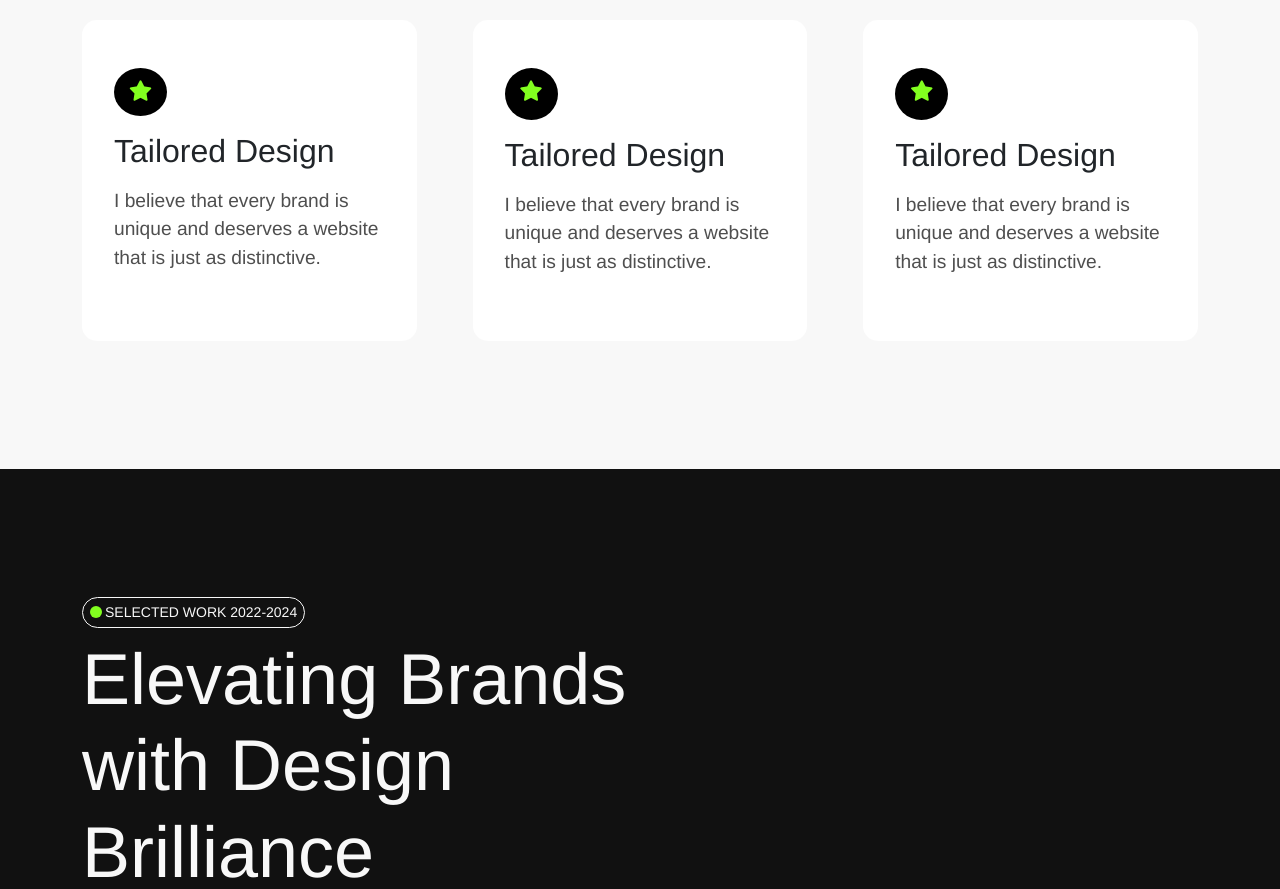
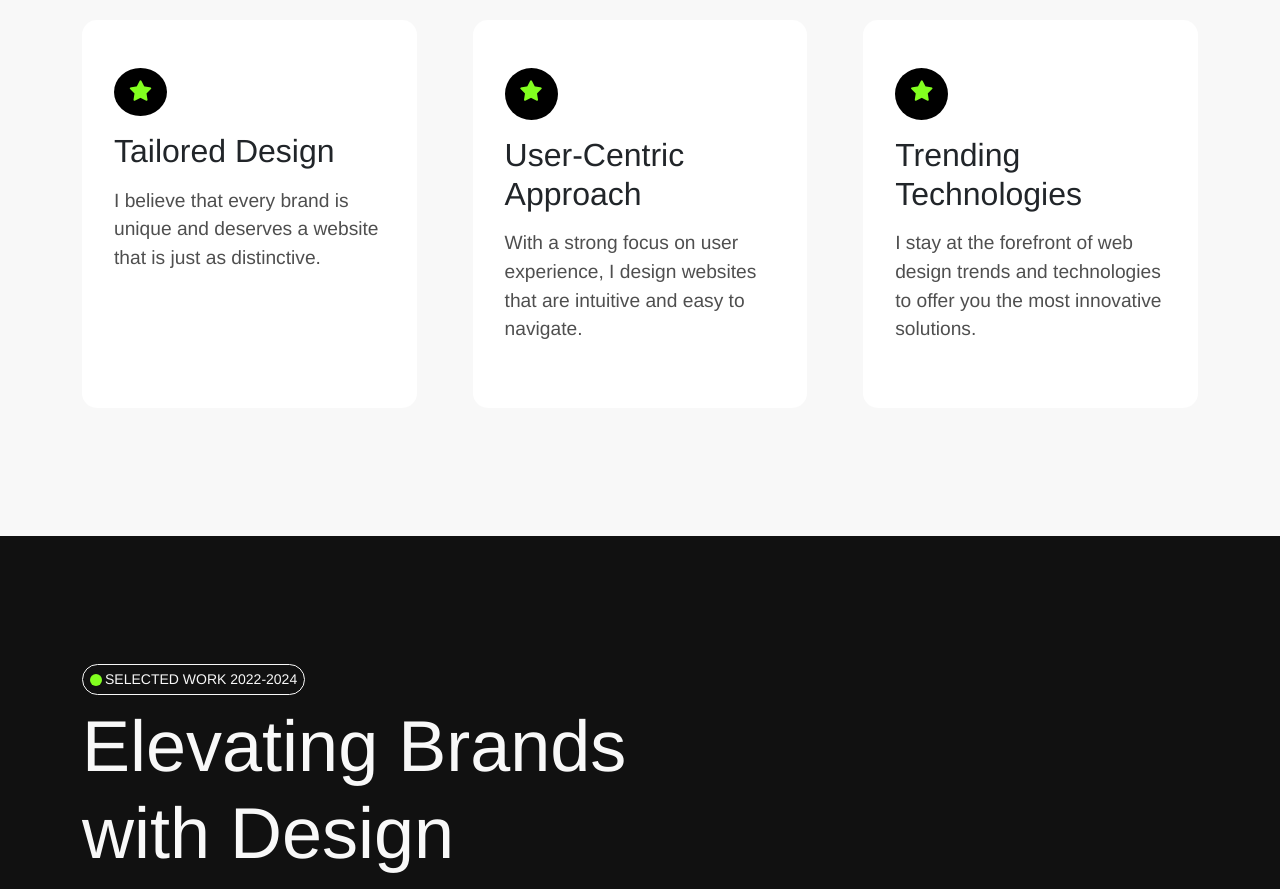
Before and after one commit to SheHab970/portfolio-project, an Angular app: page /home in a window 1280 px wide. Shown: the part 1320-2209 px from the top of the page. Built offline with nearby package versions, Linux system fonts and the light colour scheme.

Commit message:
update informations

```diff
--- a/src/app/modules/pages/home/home.html
+++ b/src/app/modules/pages/home/home.html
@@ -47,15 +47,15 @@
                         <div class="icon">
                             <i class="fa-solid fa-star"></i>
                         </div>
-                        <h2>Tailored Design</h2>
-                        <p>I believe that every brand is unique and deserves a website that is just as distinctive.</p>
+                        <h2>User-Centric Approach</h2>
+                        <p>With a strong focus on user experience, I design websites that are intuitive and easy to navigate.</p>
                     </div>
                     <div class="card">
                         <div class="icon">
                             <i class="fa-solid fa-star"></i>
                         </div>
-                        <h2>Tailored Design</h2>
-                        <p>I believe that every brand is unique and deserves a website that is just as distinctive.</p>
+                        <h2>Trending Technologies</h2>
+                        <p>I stay at the forefront of web design trends and technologies to offer you the most innovative solutions.</p>
                     </div>
                 </div>
             </div>
```
